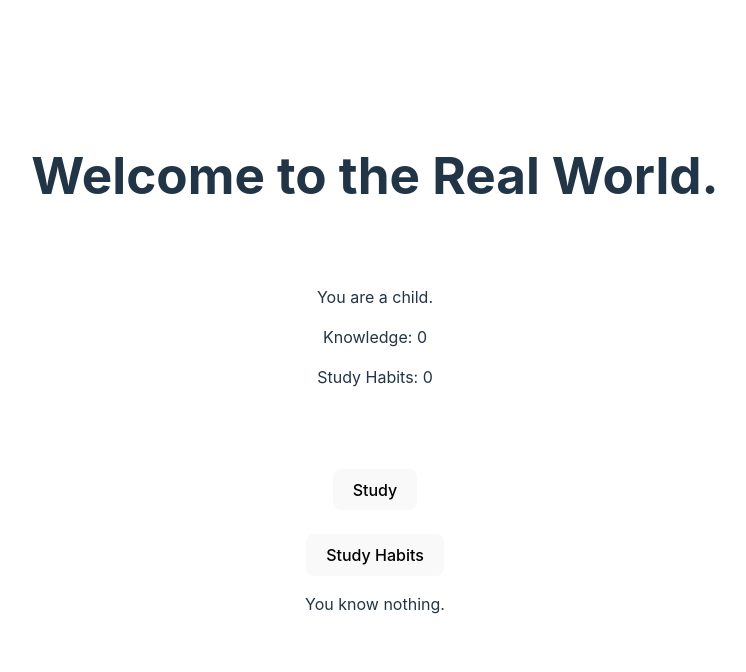
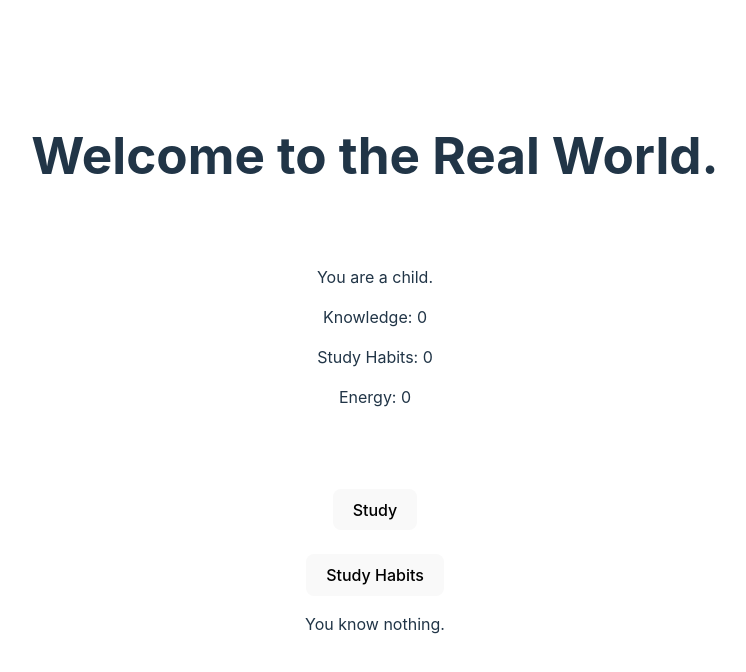
Before and after one commit to mikelyons/study-game, a React (Vite) app: page / in a window 1280 px wide. Shown: the top 672 px of the page, without its empty margins (265-1011 px from the left). Built offline with nearby package versions, Linux system fonts and the light colour scheme.

Commit message:
add energy state and visual, very beginning

```diff
--- a/src/App.tsx
+++ b/src/App.tsx
@@ -9,6 +9,7 @@ function App() {
   const [knowledge, setKnowledge] = useState(0)
   const [studyHabits, setStudyHabits] = useState(0)
   const [studyPowerUpgrades, setStudyPowerUpgrades] = useState(0)
+  const [energy, setEnergy] = useState(0)
 
   const handleRankChange = () => {
     setRank((rank) => rank + 1);
@@ -33,6 +34,7 @@ function App() {
         <p>You are a {RANKS[rank] || "infinity"}.</p>
         <p>Knowledge: {knowledge}</p>
         <p>Study Habits: {studyHabits}</p>
+        <p>Energy: {energy}</p>
         {/* <p>Study Power Upgrades: {studyPowerUpgrades}</p> */}
       </div>
 
```
